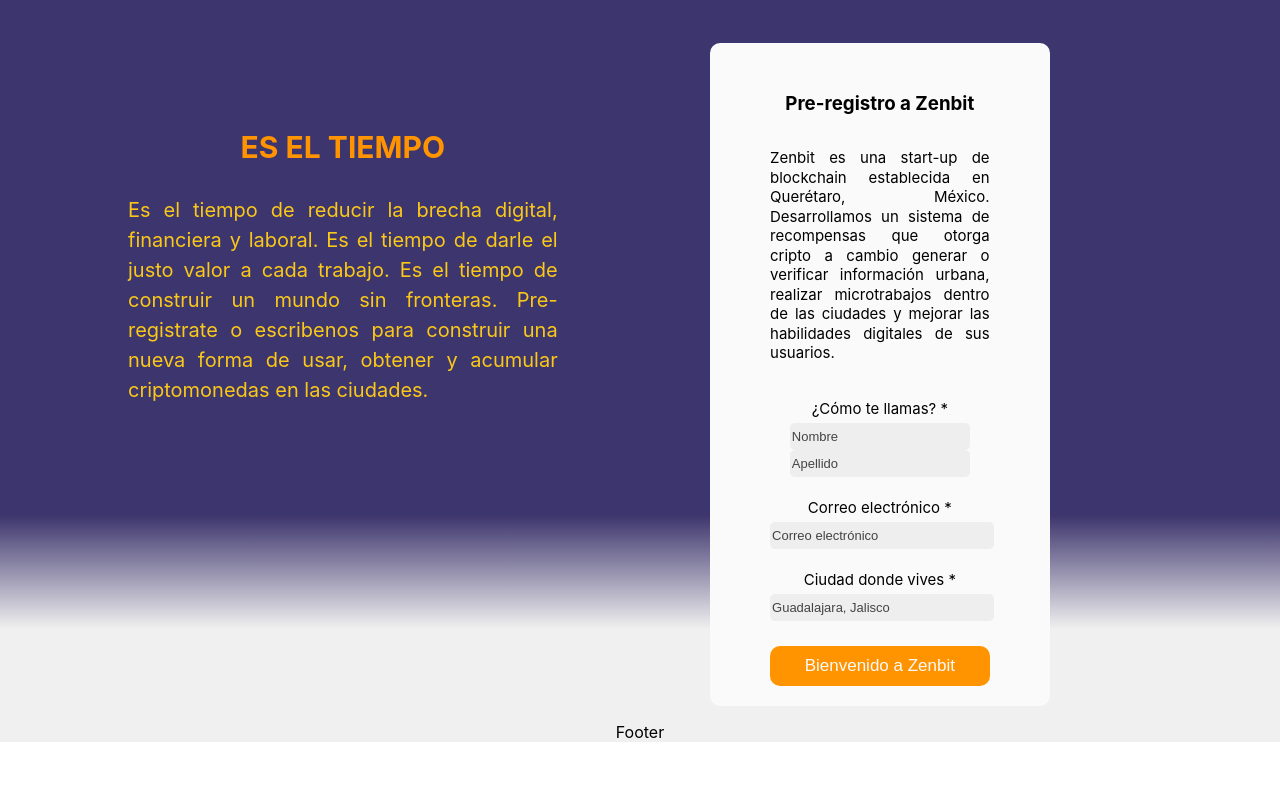
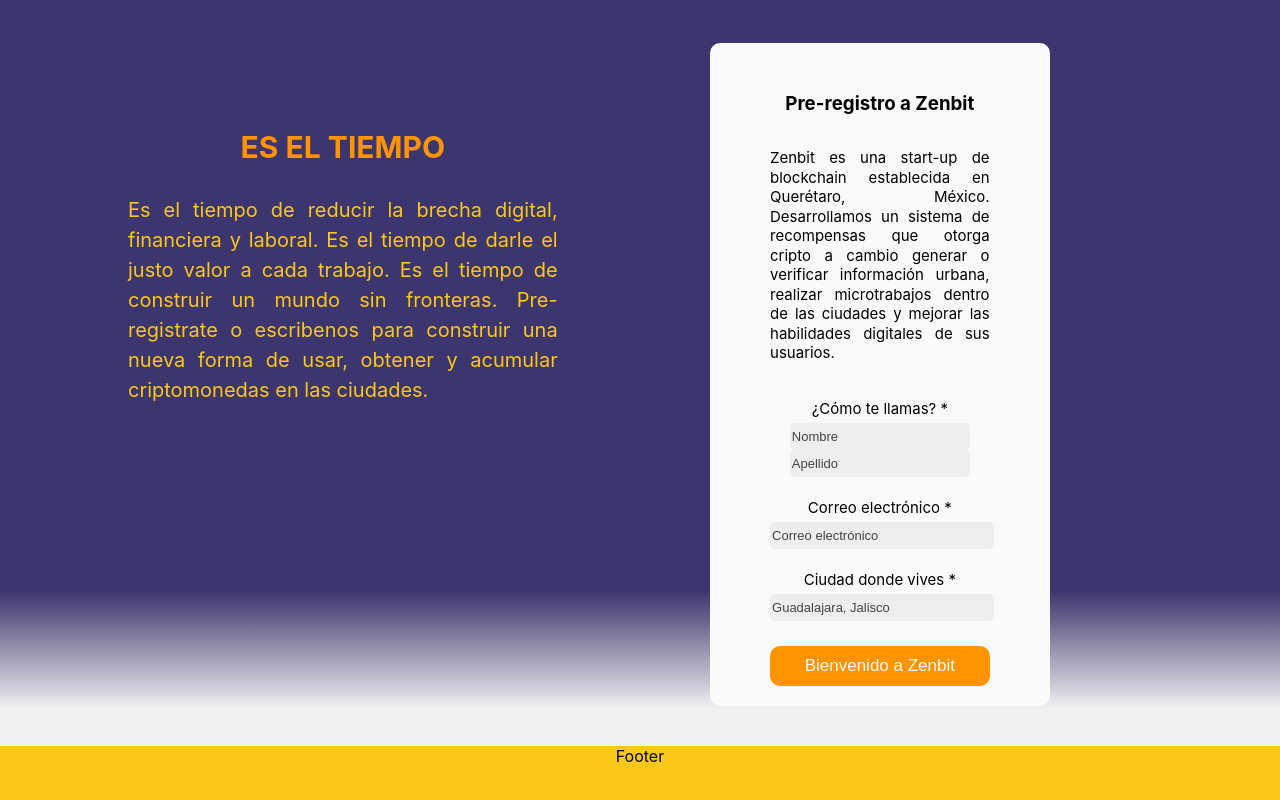
Before and after one commit to zenbitETH/zenbit-app, a React (Create React App) app: page / in a window 1280 px wide. Shown: the part 1523-2323 px from the top of the page. Before the commit the page ends 2281 px from the top, so only its background shows below. Built offline with nearby package versions, Linux system fonts and the light colour scheme.

Commit message:
adding footer just to commit it

```diff
--- a/src/components/Footer.js
+++ b/src/components/Footer.js
@@ -3,8 +3,8 @@
 
 function Footer() {
     return(
-        <div>
-            <p>
+        <div className="footer">
+            <p className="footer-info">
                 Footer
             </p>
         </div>
```
